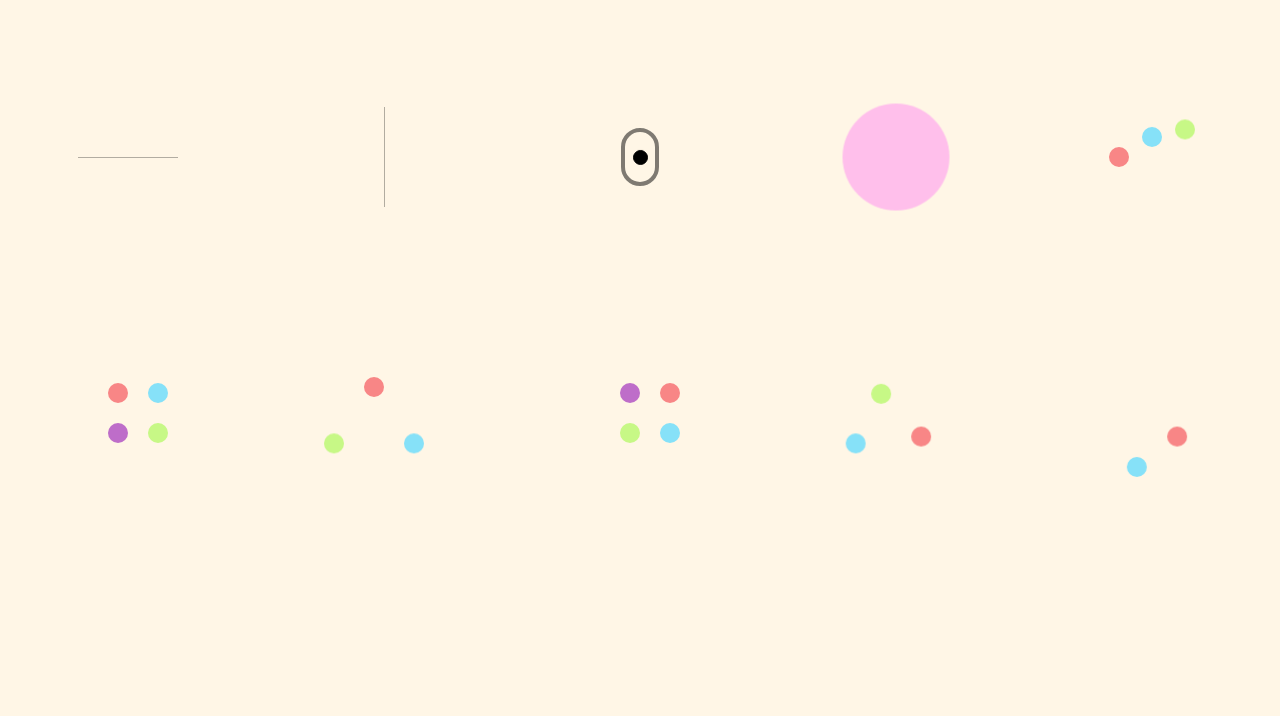
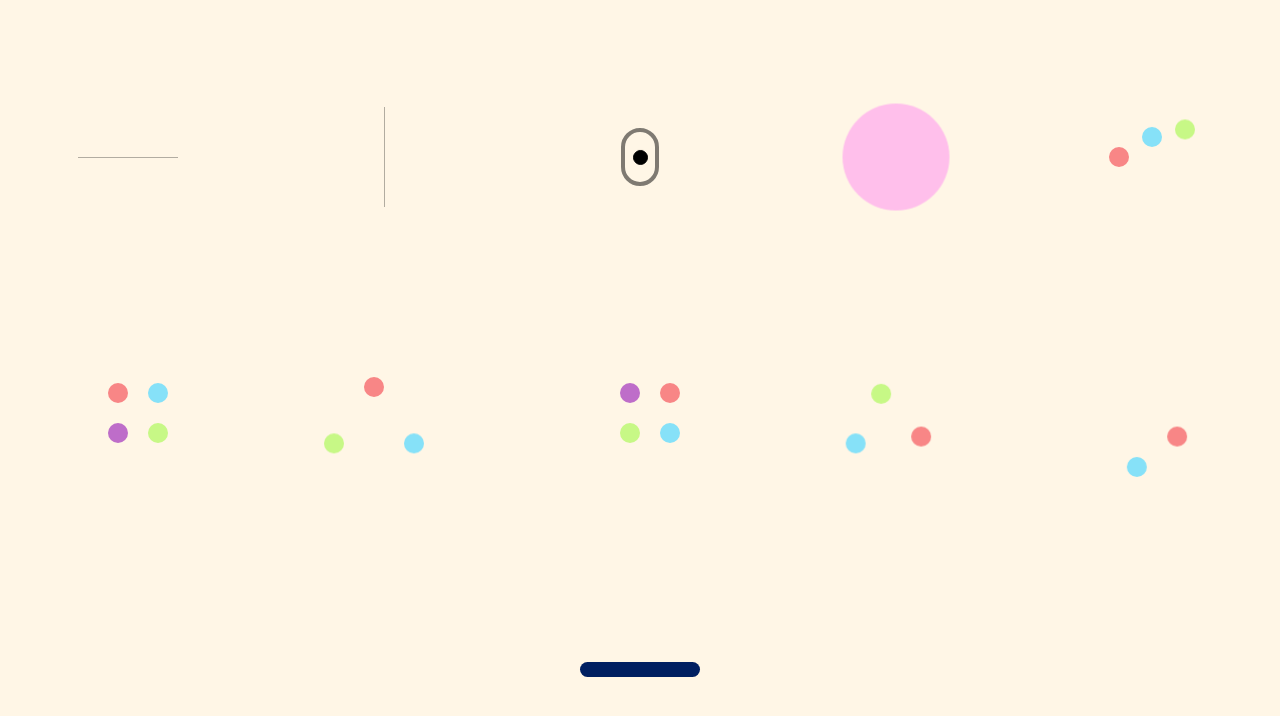
Before and after one commit to apple-lit/keyframe-design, a plain HTML site: page index.html in a window 1280 px wide. Shown: the part 68-784 px from the top of the page. Drawn offline with Linux system fonts and the light colour scheme.

Commit message:
loading bar design

```diff
--- a/index.html
+++ b/index.html
@@ -76,7 +76,12 @@
         <div class="dot15 color-dot-base">
           <div class="dot16 color-dot-base"></div>
         </div>
+      </div>
 
+      <div class="box">
+        <div class="loading-bar-base ">
+          <div class="loading-bar"></div>
+        </div>
       </div>
 
     </div>
--- a/style.css
+++ b/style.css
@@ -483,3 +483,10 @@ span {
     transform: translate(-250%, 152%);
   }
 }
+
+.loading-bar-base {
+  width: 120px;
+  height: 15px;
+  background-color: rgb(0, 31, 97);
+  border-radius: 30px;
+}
```
